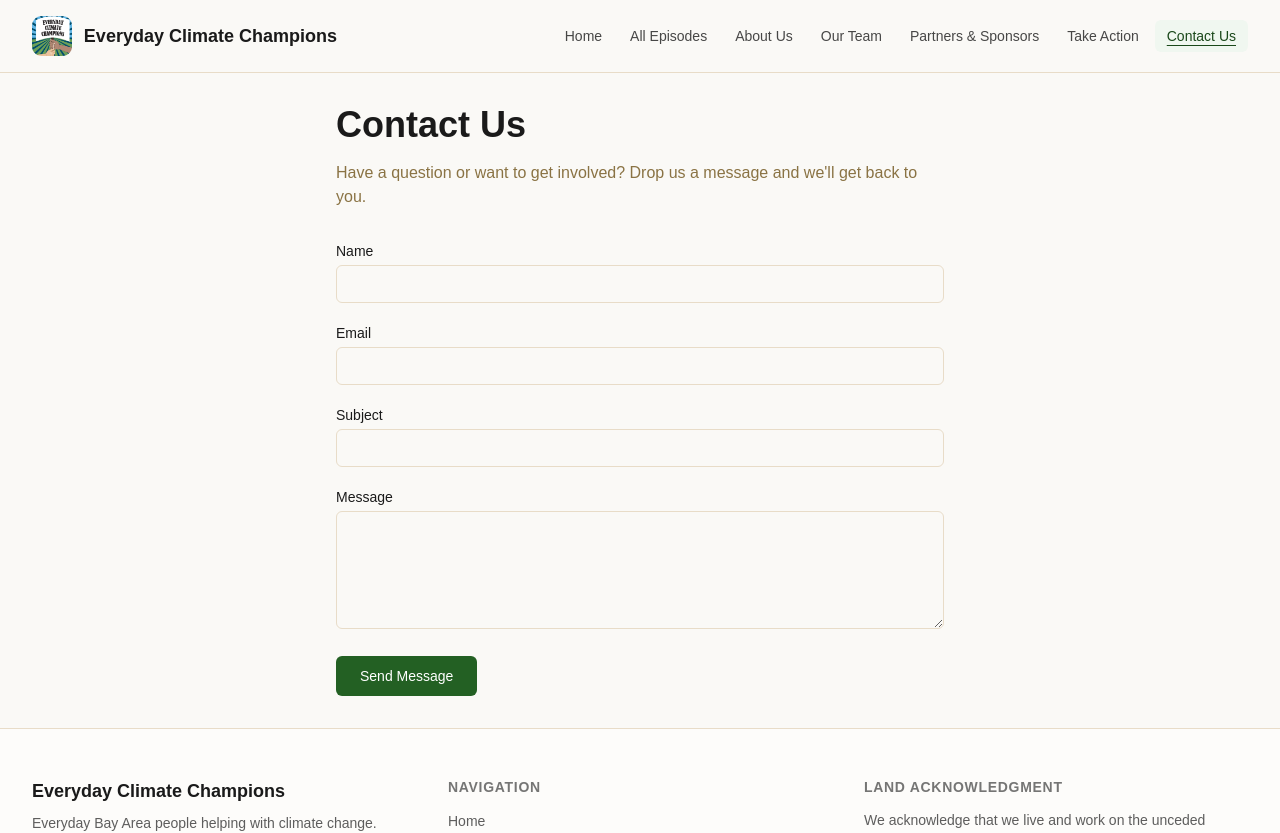
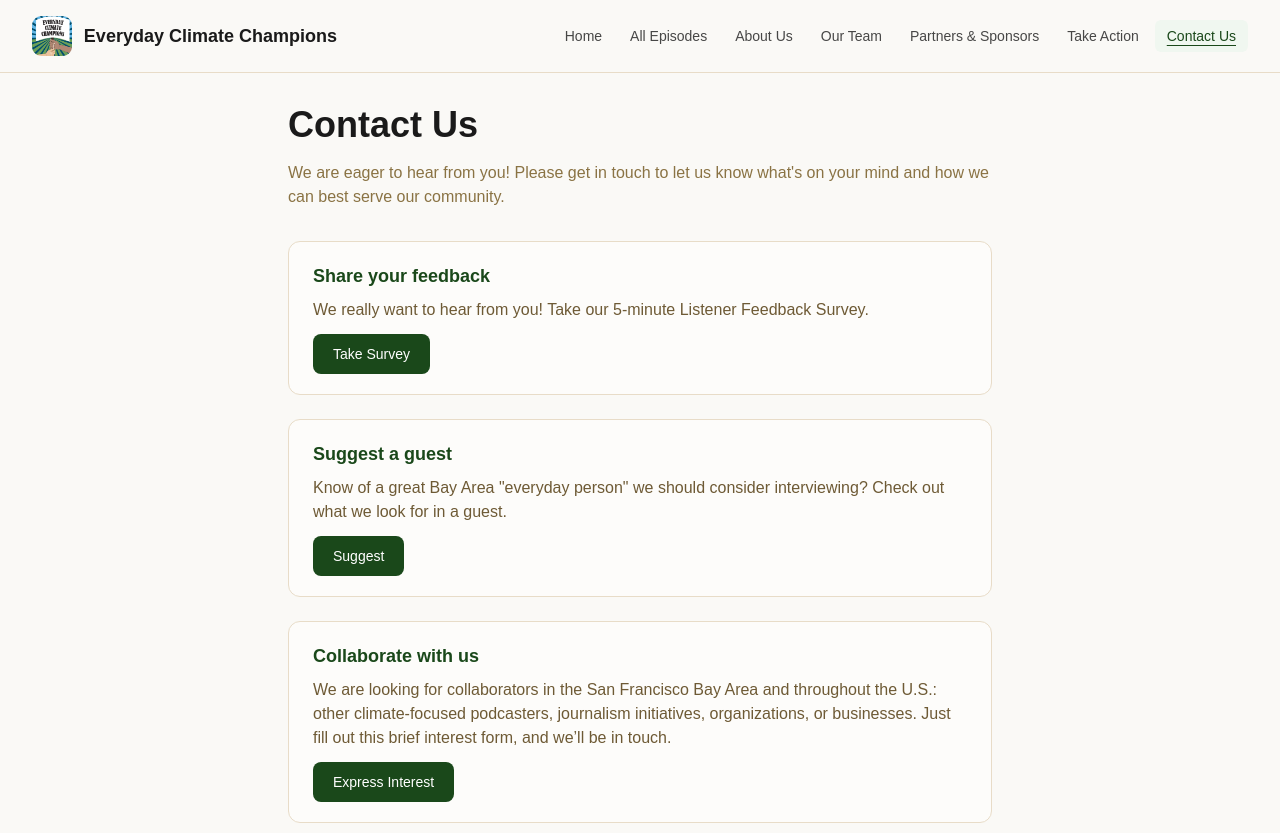
Before and after one commit to benjifriedman/everyday-climate-champions, a Next.js app: page /contact-us in a window 1280 px wide. Shown: the top 833 px of the page. Built offline with nearby package versions, Linux system fonts and the light colour scheme.

Commit message:
Update Contact Page

```diff
--- a/app/api/revalidate/route.ts
+++ b/app/api/revalidate/route.ts
@@ -21,11 +21,21 @@ import { NextRequest, NextResponse } from 'next/server';
  */
 export async function POST(request: NextRequest) {
   try {
-    const body = await request.json();
+    // Accept secret from query parameter or request body
+    const secret = process.env.REVALIDATION_SECRET;
+    const querySecret = request.nextUrl.searchParams.get('secret');
+
+    let body: Record<string, unknown> = {};
+    try {
+      body = await request.json();
+    } catch {
+      // Body may not be JSON (e.g. WP Webhooks sends its own format)
+    }
+
+    const providedSecret = querySecret || body.secret;
 
     // Validate secret token
-    const secret = process.env.REVALIDATION_SECRET;
-    if (!secret || body.secret !== secret) {
+    if (!secret || providedSecret !== secret) {
       return NextResponse.json({ message: 'Invalid secret' }, { status: 401 });
     }
 
--- a/app/contact-us/page.tsx
+++ b/app/contact-us/page.tsx
@@ -1,12 +1,44 @@
 import type { Metadata } from 'next';
-import ContactForm from '@/components/ContactForm';
 
 export const revalidate = 3600;
+
+const CONTACT_EMAIL = 'EverydayClimateChampions@gmail.com';
+
+const sections = [
+  {
+    title: 'Share your feedback',
+    description:
+      'We really want to hear from you! Take our 5-minute Listener Feedback Survey.',
+    linkText: 'Take Survey',
+    href: 'https://docs.google.com/forms/d/e/1FAIpQLSdWtyEkf8meN01BVOEgOJ_pWYxkha5EiV5Po2alSbvc_IzyEA/viewform',
+  },
+  {
+    title: 'Suggest a guest',
+    description:
+      'Know of a great Bay Area "everyday person" we should consider interviewing? Check out what we look for in a guest.',
+    linkText: 'Suggest',
+    href: 'https://praxisinaction.org/ecc/wp-content/uploads/2025/04/ECC-guests_-what-we-look-for.pdf',
+  },
+  {
+    title: 'Collaborate with us',
+    description:
+      'We are looking for collaborators in the San Francisco Bay Area and throughout the U.S.: other climate-focused podcasters, journalism initiatives, organizations, or businesses. Just fill out this brief interest form, and we\u2019ll be in touch.',
+    linkText: 'Express Interest',
+    href: 'https://docs.google.com/forms/d/e/1FAIpQLScduSfUmjai7XljC_7XpXhQkeVXBUdEcZzeDO1D2rPJYrCSnw/viewform',
+  },
+  {
+    title: 'Email us',
+    description:
+      'We\u2019re always open to questions, comments, or collaboration ideas. And if you\u2019ve caught an error, please let us know.',
+    linkText: 'Drop us a line',
+    href: `mailto:${CONTACT_EMAIL}`,
+  },
+];
 
 export async function generateMetadata(): Promise<Metadata> {
   const title = 'Contact Us | Everyday Climate Champions';
   const description =
-    'Get in touch with the Everyday Climate Champions podcast team. Send us your questions, feedback, or ideas.';
+    'Get in touch with the Everyday Climate Champions podcast team. Share feedback, suggest a guest, collaborate, or email us.';
 
   return {
     title,
@@ -18,16 +50,35 @@ export async function generateMetadata(): Promise<Metadata> {
 
 export default function ContactUsPage() {
   return (
-    <main className="mx-auto max-w-2xl px-4 py-8 sm:px-6 lg:px-8">
+    <main className="mx-auto max-w-3xl px-4 py-8 sm:px-6 lg:px-8">
       <h1 className="text-3xl font-bold text-foreground sm:text-4xl">
         Contact Us
       </h1>
       <p className="mt-4 text-ecc-warm-600">
-        Have a question or want to get involved? Drop us a message and
-        we&apos;ll get back to you.
+        We are eager to hear from you! Please get in touch to let us know
+        what&apos;s on your mind and how we can best serve our community.
       </p>
-      <div className="mt-8">
-        <ContactForm />
+
+      <div className="mt-8 space-y-6">
+        {sections.map((section) => (
+          <div
+            key={section.title}
+            className="rounded-xl border border-ecc-warm-200 bg-ecc-warm-50 px-6 py-5"
+          >
+            <h2 className="text-lg font-semibold text-ecc-green-700">
+              {section.title}
+            </h2>
+            <p className="mt-2 text-ecc-warm-700">{section.description}</p>
+            <a
+              href={section.href}
+              target={section.href.startsWith('mailto:') ? undefined : '_blank'}
+              rel={section.href.startsWith('mailto:') ? undefined : 'noopener noreferrer'}
+              className="mt-3 inline-block rounded-lg bg-ecc-green-700 px-5 py-2.5 text-sm font-medium text-white transition-colors hover:bg-ecc-green-800"
+            >
+              {section.linkText}
+            </a>
+          </div>
+        ))}
       </div>
     </main>
   );
--- a/components/ContactForm.tsx
+++ /dev/null
@@ -1,185 +0,0 @@
-'use client';
-
-import { useState } from 'react';
-import type { ContactFormData, ContactFormErrors } from '@/types/forms';
-
-const EMAIL_REGEX = /^[^\s@]+@[^\s@]+\.[^\s@]+$/;
-
-function validate(data: ContactFormData): ContactFormErrors {
-  const errors: ContactFormErrors = {};
-
-  if (!data.name.trim()) {
-    errors.name = 'Name is required.';
-  }
-
-  if (!data.email.trim()) {
-    errors.email = 'Email is required.';
-  } else if (!EMAIL_REGEX.test(data.email.trim())) {
-    errors.email = 'Please enter a valid email address.';
-  }
-
-  if (!data.subject.trim()) {
-    errors.subject = 'Subject is required.';
-  }
-
-  if (!data.message.trim()) {
-    errors.message = 'Message is required.';
-  }
-
-  return errors;
-}
-
-const initialFormData: ContactFormData = {
-  name: '',
-  email: '',
-  subject: '',
-  message: '',
-};
-
-export default function ContactForm() {
-  const [formData, setFormData] = useState<ContactFormData>(initialFormData);
-  const [errors, setErrors] = useState<ContactFormErrors>({});
-  const [submitted, setSubmitted] = useState(false);
-
-  function handleChange(
-    e: React.ChangeEvent<HTMLInputElement | HTMLTextAreaElement>
-  ) {
-    const { name, value } = e.target;
-    setFormData((prev) => ({ ...prev, [name]: value }));
-    // Clear the error for this field as the user types
-    if (errors[name as keyof ContactFormErrors]) {
-      setErrors((prev) => ({ ...prev, [name]: undefined }));
-    }
-  }
-
-  function handleSubmit(e: React.FormEvent<HTMLFormElement>) {
-    e.preventDefault();
-
-    const validationErrors = validate(formData);
-
-    if (Object.keys(validationErrors).length > 0) {
-      setErrors(validationErrors);
-      return;
-    }
-
-    setErrors({});
-    setSubmitted(true);
-    setFormData(initialFormData);
-  }
-
-  if (submitted) {
-    return (
-      <div className="rounded-lg border border-ecc-green-200 bg-ecc-green-50 p-6 text-center">
-        <p className="text-lg font-medium text-ecc-green-700">
-          Thank you for your message! We&apos;ll get back to you soon.
-        </p>
-        <button
-          type="button"
-          onClick={() => setSubmitted(false)}
-          className="mt-4 rounded-md bg-ecc-green-600 px-4 py-2 text-sm font-medium text-white hover:bg-ecc-green-700 transition-colors"
-        >
-          Send another message
-        </button>
-      </div>
-    );
-  }
-
-  return (
-    <form onSubmit={handleSubmit} noValidate className="space-y-5">
-      {/* Name */}
-      <div>
-        <label htmlFor="contact-name" className="block text-sm font-medium text-foreground mb-1">
-          Name
-        </label>
-        <input
-          id="contact-name"
-          name="name"
-          type="text"
-          value={formData.name}
-          onChange={handleChange}
-          aria-invalid={!!errors.name}
-          aria-describedby={errors.name ? 'contact-name-error' : undefined}
-          className="w-full rounded-md border border-ecc-warm-200 px-3 py-2 text-sm text-foreground placeholder:text-foreground/50 focus:border-ecc-green-500 focus:outline-none focus:ring-1 focus:ring-ecc-green-500"
-        />
-        {errors.name && (
-          <p id="contact-name-error" role="alert" className="mt-1 text-sm text-red-600">
-            {errors.name}
-          </p>
-        )}
-      </div>
-
-      {/* Email */}
-      <div>
-        <label htmlFor="contact-email" className="block text-sm font-medium text-foreground mb-1">
-          Email
-        </label>
-        <input
-          id="contact-email"
-          name="email"
-          type="email"
-          value={formData.email}
-          onChange={handleChange}
-          aria-invalid={!!errors.email}
-          aria-describedby={errors.email ? 'contact-email-error' : undefined}
-          className="w-full rounded-md border border-ecc-warm-200 px-3 py-2 text-sm text-foreground placeholder:text-foreground/50 focus:border-ecc-green-500 focus:outline-none focus:ring-1 focus:ring-ecc-green-500"
-        />
-        {errors.email && (
-          <p id="contact-email-error" role="alert" className="mt-1 text-sm text-red-600">
-            {errors.email}
-          </p>
-        )}
-      </div>
-
-      {/* Subject */}
-      <div>
-        <label htmlFor="contact-subject" className="block text-sm font-medium text-foreground mb-1">
-          Subject
-        </label>
-        <input
-          id="contact-subject"
-          name="subject"
-          type="text"
-          value={formData.subject}
-          onChange={handleChange}
-          aria-invalid={!!errors.subject}
-          aria-describedby={errors.subject ? 'contact-subject-error' : undefined}
-          className="w-full rounded-md border border-ecc-warm-200 px-3 py-2 text-sm text-foreground placeholder:text-foreground/50 focus:border-ecc-green-500 focus:outline-none focus:ring-1 focus:ring-ecc-green-500"
-        />
-        {errors.subject && (
-          <p id="contact-subject-error" role="alert" className="mt-1 text-sm text-red-600">
-            {errors.subject}
-          </p>
-        )}
-      </div>
-
-      {/* Message */}
-      <div>
-        <label htmlFor="contact-message" className="block text-sm font-medium text-foreground mb-1">
-          Message
-        </label>
-        <textarea
-          id="contact-message"
-          name="message"
-          rows={5}
-          value={formData.message}
-          onChange={handleChange}
-          aria-invalid={!!errors.message}
-          aria-describedby={errors.message ? 'contact-message-error' : undefined}
-          className="w-full rounded-md border border-ecc-warm-200 px-3 py-2 text-sm text-foreground placeholder:text-foreground/50 focus:border-ecc-green-500 focus:outline-none focus:ring-1 focus:ring-ecc-green-500"
-        />
-        {errors.message && (
-          <p id="contact-message-error" role="alert" className="mt-1 text-sm text-red-600">
-            {errors.message}
-          </p>
-        )}
-      </div>
-
-      <button
-        type="submit"
-        className="rounded-md bg-ecc-green-600 px-6 py-2.5 text-sm font-medium text-white hover:bg-ecc-green-700 transition-colors focus:outline-none focus:ring-2 focus:ring-ecc-green-500 focus:ring-offset-2"
-      >
-        Send Message
-      </button>
-    </form>
-  );
-}
--- a/components/EpisodeCard.tsx
+++ b/components/EpisodeCard.tsx
@@ -3,7 +3,15 @@ import Image from 'next/image';
 import type { WPEpisode } from '@/types/wordpress';
 
 function stripHtml(html: string): string {
-  return html.replace(/<[^>]*>/g, '').trim();
+  return html
+    .replace(/<[^>]*>/g, '')
+    .replace(/&#(\d+);/g, (_, code) => String.fromCharCode(Number(code)))
+    .replace(/&amp;/g, '&')
+    .replace(/&lt;/g, '<')
+    .replace(/&gt;/g, '>')
+    .replace(/&quot;/g, '"')
+    .replace(/&hellip;/g, '…')
+    .trim();
 }
 
 function formatDate(dateString: string): string {
```
Also changed, not shown: types/forms.ts (deleted, +0 -21 lines).
